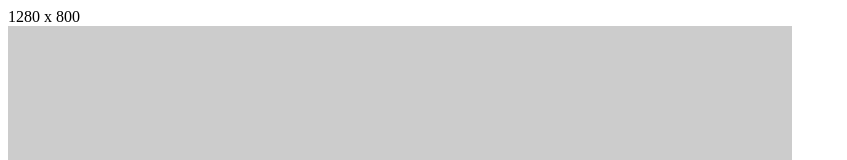
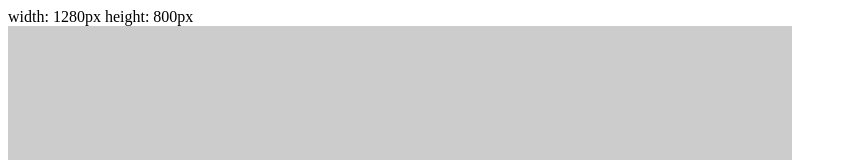
Before and after one commit to MaxwellCohen/responsive-image-bug, a plain HTML site: page index.html in a window 1280 px wide. Shown: the top 160 px of the page, without its empty margins (0-847 px from the left). Drawn offline with Linux system fonts and the light colour scheme; placeholder pictures from the web are drawn by us.

Commit message:
update messaging

```diff
--- a/index.html
+++ b/index.html
@@ -29,7 +29,7 @@
             const height = window.innerHeight;
             const el =  document.getElementById('showSize');
             if(el) {
-                document.getElementById('showSize').innerText = `${width} x ${height}`;
+                document.getElementById('showSize').innerText = `width: ${width}px  height: ${height}px`;
             }
         }
         window.addEventListener('resize', logSize);
```
